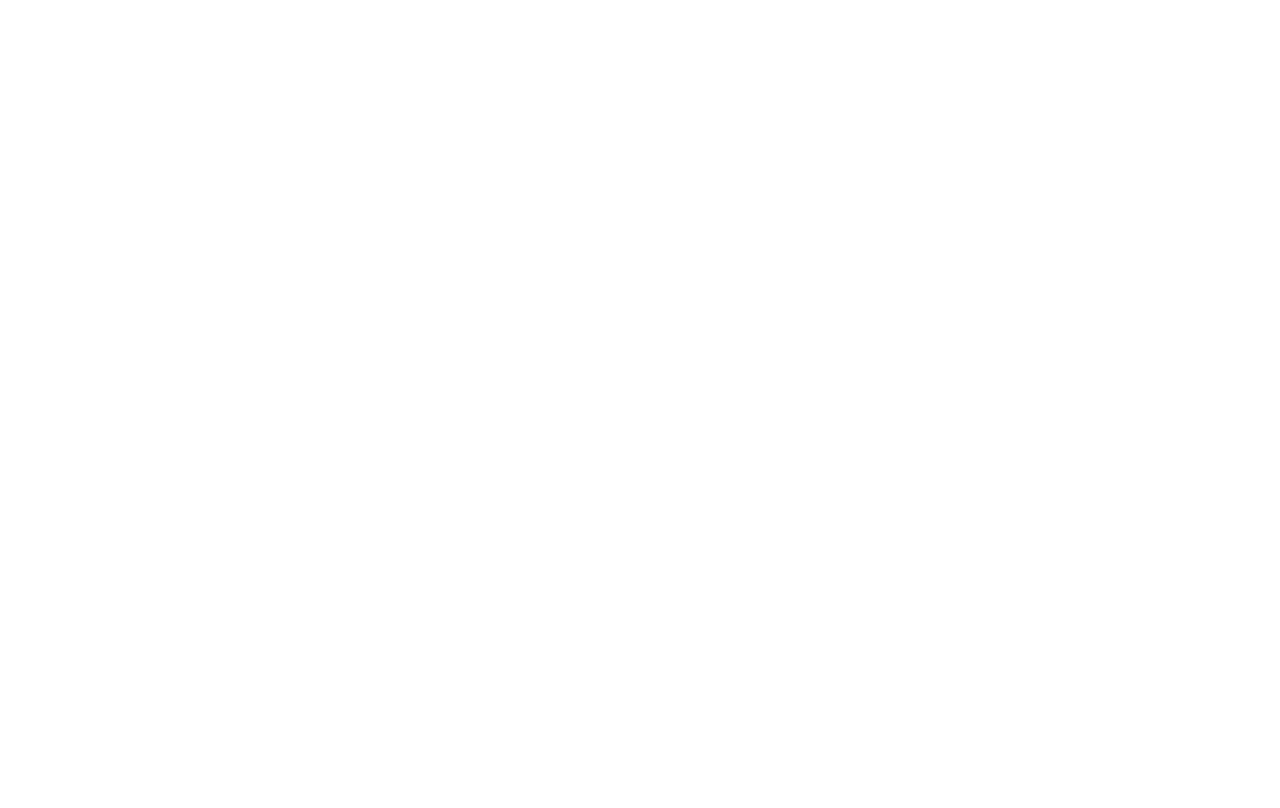
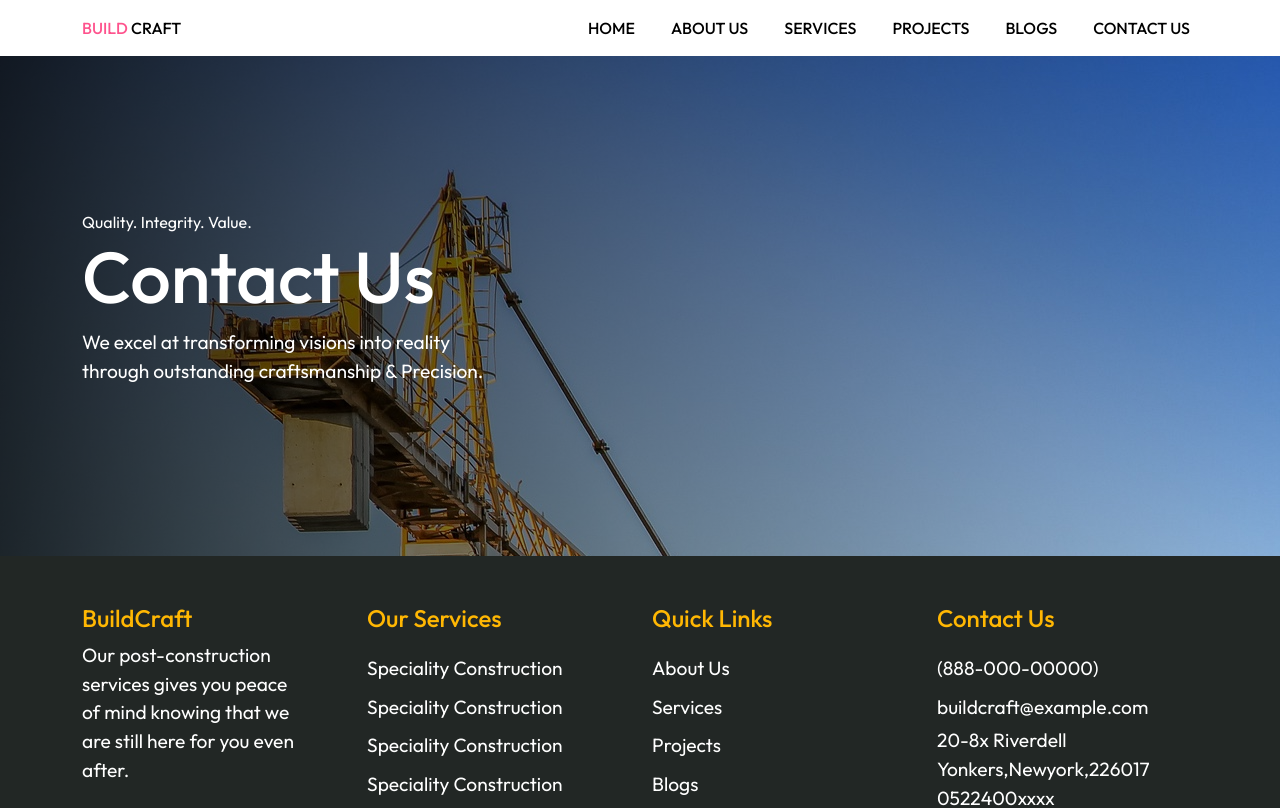
Before and after one commit to Rownokk/BuildCraft, a React (Vite) app in the folder frontend/: page /contact in a window 1280 px wide. Before the commit this address had no page. Shown: the top 808 px of the page. Built offline with nearby package versions, Linux system fonts and the light colour scheme; a web font is replaced by a local one.

Commit message:
hero header

```diff
--- a/frontend/src/App.jsx
+++ b/frontend/src/App.jsx
@@ -8,6 +8,7 @@
 import About from './components/frontend/About';
 import Services from './components/frontend/Services'; // Importing the Services component
 import './assets/css/style.scss';
+import ContactUs from './components/frontend/ContactUs';
 
 function App() {
   const [count, setCount] = useState(0);
@@ -19,6 +20,7 @@
           <Route path='/' element={<Home />} />
           <Route path='/about' element={<About />} />
           <Route path='/services' element={<Services />} />
+          <Route path='/contact' element={<ContactUs />} />
         </Routes>
       </BrowserRouter>
     </>
--- a/frontend/src/components/common/Header.jsx
+++ b/frontend/src/components/common/Header.jsx
@@ -19,7 +19,7 @@
       <Nav.Link href="/services"className='nav-link'>Services</Nav.Link>
       <Nav.Link href="#"className='nav-link'>Projects</Nav.Link>
       <Nav.Link href="#"className='nav-link'>Blogs</Nav.Link>
-      <Nav.Link href="#"className='nav-link'>Contact Us</Nav.Link>
+      <Nav.Link href="contact"className='nav-link'>Contact Us</Nav.Link>
 
     </Nav>
   </Navbar.Collapse>
--- a/frontend/src/components/common/Hero.jsx
+++ b/frontend/src/components/common/Hero.jsx
@@ -1,13 +1,13 @@
 import React from 'react';
 
-const Hero = ({ preHeading, Heading, text }) => {
+const Hero = ({ preHeading, heading, text }) => {
   return (
     <section className='section-7'>
       <div className='hero d-flex align-items-center'>
         <div className='container'>
           <div className='text-left'>
             <span>{preHeading}</span>
-            <h1>{Heading}</h1>
+            <h1>{heading}</h1> {/* Use lowercase 'heading' here */}
             <p dangerouslySetInnerHTML={{ __html: text }}></p>
           </div>
         </div>
--- a/frontend/src/components/frontend/About.jsx
+++ b/frontend/src/components/frontend/About.jsx
@@ -14,7 +14,7 @@
       <main>
         <Hero
           preHeading="Quality. Integrity. Value"
-          Heading="About Us"
+          heading="About Us"
           text="We excel at transforming visions into reality <br/> through outstanding craftsmanship & Precision."
         />
         <AboutNew />
--- /dev/null
+++ b/frontend/src/components/frontend/ContactUs.jsx
@@ -0,0 +1,22 @@
+import React from 'react'
+import Header from '../common/Header'
+import Footer from '../common/Footer'
+import Hero from '../common/Hero'
+
+const ContactUs = () => {
+  return (
+    <>
+      <Header />
+      <main>
+        <Hero
+          preHeading="Quality. Integrity. Value."
+          heading="Contact Us"
+          text="We excel at transforming visions into reality <br/> through outstanding craftsmanship & Precision."
+        />
+      </main>
+      <Footer />
+    </>
+  )
+}
+
+export default ContactUs
```
